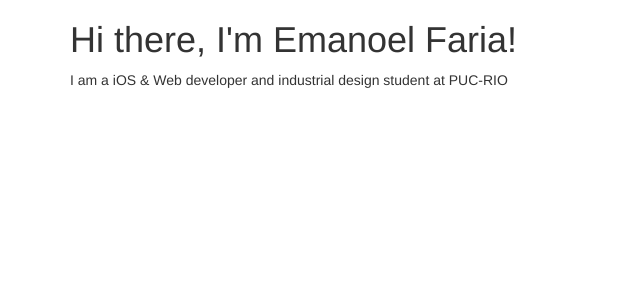
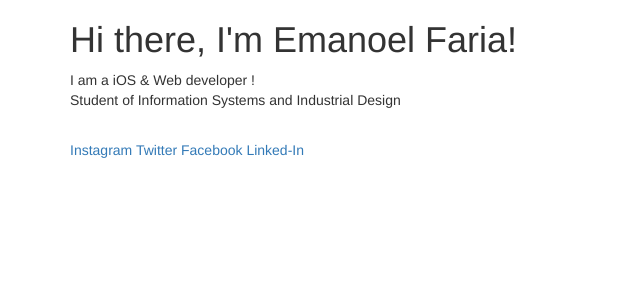
Before and after one commit to EmanoelFaria/EmanoelFaria.github.io, a Jekyll site: the page built from index.html, in a window 1280 px wide. Shown: the top 300 px of the page, without its empty margins (0-640 px from the left). Built offline with Jekyll 4.4.1, drawn with Linux system fonts in a browser that asks for light colours.

Commit message:
adding contact information

```diff
--- a/index.html
+++ b/index.html
@@ -4,6 +4,13 @@ title: Emanoel Faria
 ---
 
 		<div class="blurb">
-			<h1>Hi there, I'm Emanoel Faria!</h1>
-			<p>I am a iOS & Web developer and industrial design student at PUC-RIO</p>
-		</div>
+    <h1>Hi there, I'm Emanoel Faria!</h1>
+    <p>I am a iOS & Web developer ! <br> Student of Information Systems and Industrial Design</p>
+    <br>
+    <p>
+        <a href="https://www.instagram.com/emanoelfaria/">Instagram</a>
+        <a href="https://twitter.com/iEmanoel">Twitter</a>
+        <a href="https://www.facebook.com/emanoel.faria">Facebook</a>
+        <a href="https://www.linkedin.com/in/emanoelfaria/">Linked-In</a>
+    </p>
+</div>
```
